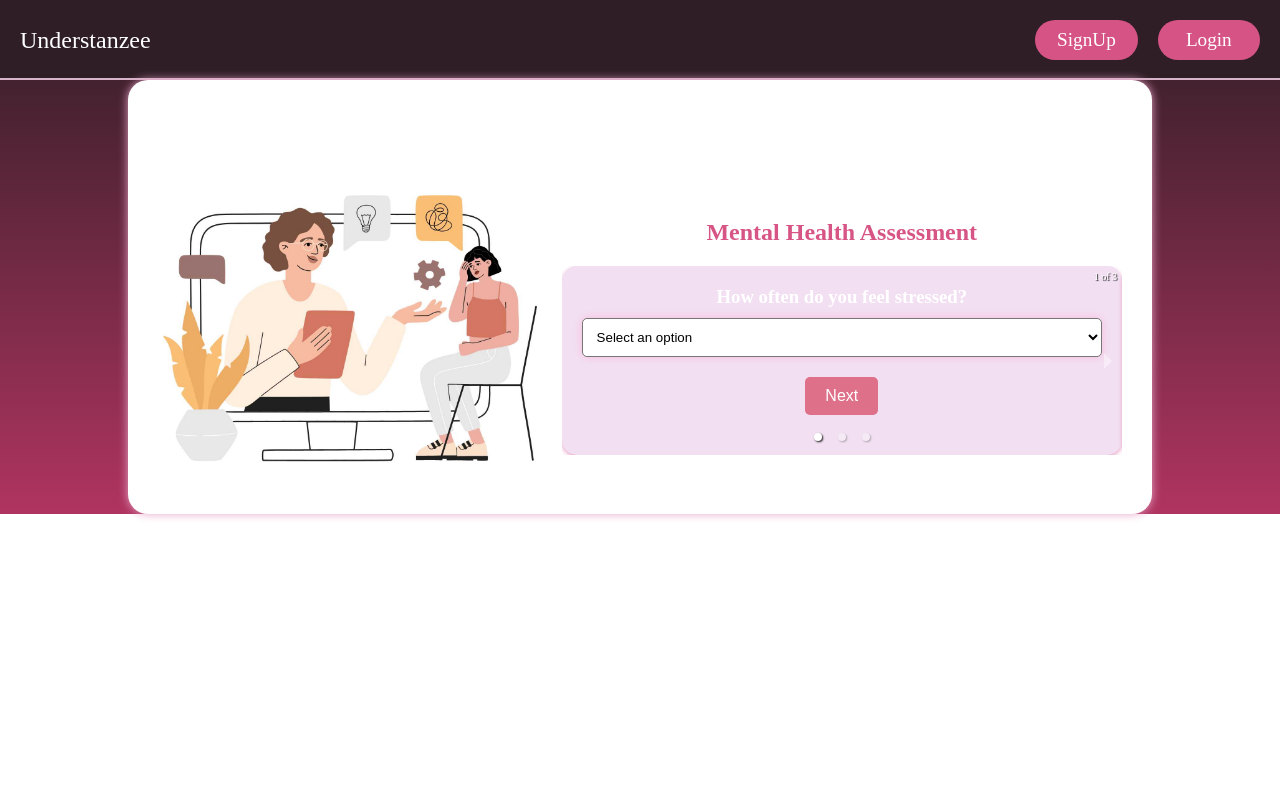
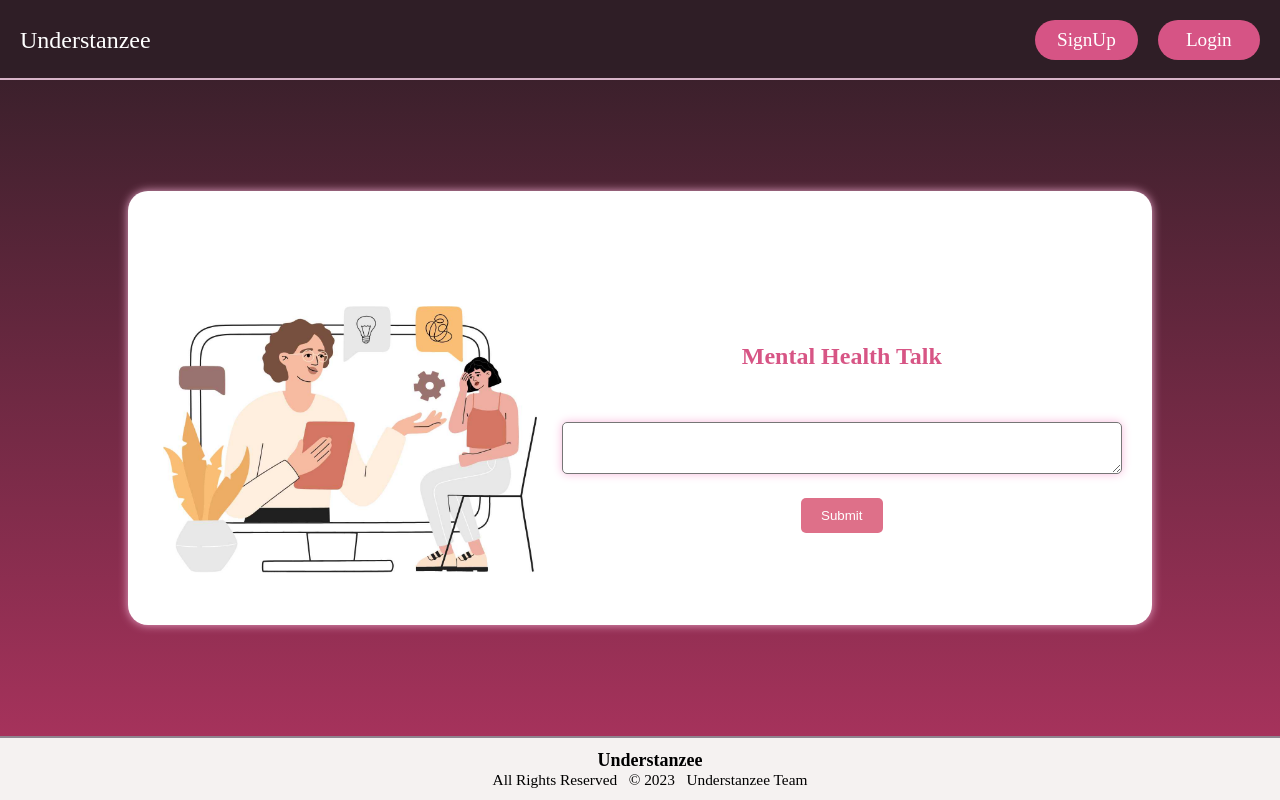
Before and after one commit to smartinternz02/SBSPS-Challenge-10711-HealthConnect-Streamlined-Doctors-Appointment-and-Health-Record-Management, a React (Vite) app in the folder understanding/: page /Assessment in a window 1280 px wide. Built offline with nearby package versions, Linux system fonts and the light colour scheme.

Commit message:
assis,psyho comp

```diff
--- a/understanding/src/App.jsx
+++ b/understanding/src/App.jsx
@@ -7,6 +7,7 @@ import Nav from './Component/Nav'
 import Login from './Screens/Login'
 import Register from './Screens/Register'
 import AssessmentCarousel from './Screens/Assessment'
+import PsychologistFinder from './Screens/PsychologistFinder';
 
 
 export default function App() {
@@ -19,7 +20,7 @@ export default function App() {
       <Route path='/Login'element={<Login/>}/>
       <Route path='/Register'element={<Register/>}/>
       <Route path='/Assessment'element={<AssessmentCarousel/>}/>
-
+      <Route path='/psychologist-finder'element={<PsychologistFinder/>}/>
     </Routes>
 
     </BrowserRouter>
--- a/understanding/src/Component/Nav.jsx
+++ b/understanding/src/Component/Nav.jsx
@@ -15,18 +15,18 @@ function Nav() {
   }
 
   const navStyles = {
-
     width: '8vw', padding: '.7vw 0px',
     borderRadius: '30px', backgroundColor: ' #d65485',
-     textDecoration: 'none', color: 'white',
-      cursor: 'pointer',fontSize:'1.5vw',
-      display:'flex',justifyContent:'center'
+    textDecoration: 'none', color: 'white',
+    cursor: 'pointer', fontSize: '1.5vw',
+    display: 'flex', justifyContent: 'center'
   };
+
   return (
     <div style={{ height: '10vmin', width: '100%', backgroundColor: '#2f1e26', display: 'flex', alignItems: 'center', padding: 20, fontSize: '3vmin', fontWeight: '400', zIndex: 9, boxShadow: 'inset 0 -2px 0vw #d7b4c8' }}>
-      <div style={{ width: '40vw' }}>
+      <Link to="/" style={{ width: '40vw',textDecoration:'none',color:'inherit' }}>
         Understanzee
-      </div>
+      </Link>
       {currentUser.currentuser ?
         <div style={{
           width: '60vw', display: 'flex', justifyContent: 'flex-end', gap:
--- a/understanding/src/Screens/Assessment.jsx
+++ b/understanding/src/Screens/Assessment.jsx
@@ -1,55 +1,38 @@
+
 import React, { useState } from 'react';
-import { Carousel } from 'react-responsive-carousel';
-import 'react-responsive-carousel/lib/styles/carousel.min.css';
+import axios from 'axios';
 import img1 from "../Assets/Psychology1.jpg";
 import '../styles/Assessment.css';
+import { useNavigate } from 'react-router-dom';
+import Footer from '../Component/Footer';
+
 
 const AssessmentCarousel = () => {
-  const [responses, setResponses] = useState({});
+  const navigate =useNavigate();
+  const [userInput, setUserInput] = useState('');
 
-  const questions = [
-    {
-      text: 'How often do you feel stressed?',
-      options: ['Never', 'Rarely', 'Sometimes', 'Often', 'Always']
-    },
-    {
-      text: 'Do you experience trouble sleeping?',
-      options: ['No', 'Yes']
-    },
-    {
-      text: 'Are you satisfied with your daily routine?',
-      options: ['Yes', 'No']
-    }
-  ];
-  const totalQuestions = questions.length;
-  const [currentIndex, setCurrentIndex] = useState(0);
-
-  const handleResponse = (question, answer) => {
-    setResponses({ ...responses, [question]: answer });
+  const handleUserInput = (e) => {
+    setUserInput(e.target.value);
   };
 
-  const handleNext = () => {
-    const currentQuestion = questions[currentIndex];
-    const currentResponse = responses[currentQuestion.text];
+  const handleForm = async (e) => {
+    e.preventDefault();
 
-    if (!currentResponse) {
-      alert('Please select an option for the current question.');
-      return;
+    try {
+      // await axios.post('http://127.0.0.1:5000/chat', {
+      //   user_input: userInput
+      // });
+      navigate("/psychologist-finder")
+
+
+    } catch (error) {
+      console.error('Error submitting assessment:', error);
     }
-
-    setCurrentIndex(currentIndex + 1);
-  };
-
-  const handleSubmit = () => {
-    // Submit the collected responses to the server
-
-    console.log(responses);
-
-    // Send responses to the server
-
   };
 
   return (
+    <>
+    <div className="cont">
     <div className="assessment-container">
       <div className="image-section">
         <img
@@ -57,43 +40,26 @@ const AssessmentCarousel = () => {
           alt="Doctor's Office"
         />
       </div>
-       <div className="carousel-section">
-      <h2 className="assessment-heading">Mental Health Assessment</h2>
-      <Carousel
-        showThumbs={false}
-        showArrows={true}
-        selectedItem={currentIndex}
-      >
-        {questions.map((question, index) => (
-          <div key={index} className="carousel-slide">
-            <h3 >{question.text}</h3>
-            <select
-              className="response-input"
-              onChange={(e) => handleResponse(question.text, e.target.value)}
-              value={responses[question.text] || ''}
-            >
-              <option value="">Select an option</option>
-              {question.options.map((option, index) => (
-                <option key={index} value={option}>
-                  {option}
-                </option>
-              ))}
-            </select>
-            {index < totalQuestions - 1 && (
-              <button className="next-button" onClick={handleNext}>
-                Next
-              </button>
-            )}
-            {index === totalQuestions - 1 && (
-              <button className="submit-button" onClick={handleSubmit}>
-                Submit
-              </button>
-            )}
-          </div>
-        ))}
-      </Carousel>
+      <div className="carousel-section">
+        <h2 className="assessment-heading">Mental Health Talk</h2>
+        <form onSubmit={handleForm}>
+          <h3>Write what you are feeling currently/your query</h3>
+          <textarea
+            className="response-input"
+            onChange={handleUserInput}
+            value={userInput}
+          />
+          <button type="submit" className="submit-button">
+            Submit
+          </button>
+        </form>
+
       </div>
+
     </div>
+    </div>
+    <Footer></Footer>
+    </>
   );
 };
 
--- a/understanding/src/Screens/PsychologistFinder.jsx
+++ b/understanding/src/Screens/PsychologistFinder.jsx
@@ -1,16 +1,36 @@
+
 import React, { useState, useEffect } from 'react';
-import img1 from "../assests/Psychology2.jpg";
+import img1 from "../Assets/Psychology2.jpg";
 import axios from 'axios';
+import Footer from '../Component/Footer';
+import '../styles/Psycology.css';
 
 const PsychologistFinder = () => {
   const [psychologists, setPsychologists] = useState([]);
+  const [sol, setSol] = useState('sorry, try again ');
 
   useEffect(() => {
+    // Fetch psychologists based on user's current location
+
+    const result = async () => {
+      try {
+        const solution = await axios.get('http://127.0.0.1:5000/response',);
+        if (solution) {
+          setSol(solution);
+        }
+
+
+      } catch (error) {
+        console.error('Error submitting assessment:', error);
+      }
+    }
+    result();
 
     const fetchPsychologists = async () => {
       try {
 
         const response = await axios.get("http://localhost:8080/api/auth/psychologists");
+        console.log("YOGITA");
         setPsychologists(response.data);
       } catch (error) {
         console.error('Error fetching psychologists:', error);
@@ -21,17 +41,28 @@ const PsychologistFinder = () => {
   }, []);
 
   return (
-    <div style={{ display: 'flex', flexDirection: 'row', alignItems: 'center', justifyContent: 'space-between' }}>
-      <div style={{ flex: 1, padding: '10px' }}>
+    <div className='cont' style={{ display: 'block' }}>
+      <h1 style={{}}>Our Suggestion....</h1>
+      <div className="box">
+        <div className="resp">
+          <p style={{ fontSize: '1.6vw' }}>{sol}</p>
+        </div>
+        <div className="imgss">
+        <img src="https://encrypted-tbn0.gstatic.com/images?q=tbn:ANd9GcTELNbuwMPQAypHZZsmoWFFkA_RDRGZ4YKCKA&usqp=CAU" alt=""  style={{width:'100%',heigh:'100%',objectFit:'cover',borderRadius:'50%'}}/>
+        </div>
+      </div>
+      <div style={{ width: '100%', height: '60vh', display: 'flex', alignItems: 'center', justifyContent: 'center', color: 'black', gap: '2vw', color: 'black', marginBottom: '2vw' }}>
+        <div style={{ width: '40%', height: '100%', padding: '10px' }}>
           <img
             src={img1}
             alt="Psychologist Finder"
-          style={{ width: '60%', height: 'auto' }}
+            style={{ width: '100%', height: '100%',objectFit:'cover',borderRadius:'30px' }}
           />
         </div>
-      <div style={{ flex: 1, padding: '10px', backgroundColor: 'white', boxShadow: '0 0 10px #e8a5c8' }}>
-        <h2 style={{color:'d75585',font : '24px'}}>Psychologists Near You</h2>
-        <ul style={styles.psychologistList}>
+        <div style={{ width: '40%', height: 'auto', backgroundColor: 'white', boxShadow: '0 0 10px #e8a5c8',padding:'1vw',borderRadius:'15px' }}>
+          <h2 style={{ font: '24px' }}>Psychologists Near You</h2>
+          <ul className='psychologistList'>
+
             {psychologists.map((psychologist) => (
               <li key={psychologist.id} style={styles.psychologistItem}>
                 <h3>{psychologist.name}</h3>
@@ -39,19 +70,16 @@ const PsychologistFinder = () => {
                 <p>Contact: {psychologist.contact}</p>
               </li>
             ))}
+
           </ul>
 
         </div>
       </div>
+      <Footer></Footer>
+    </div>
   );
 };
 const styles = {
-  psychologistList: {
-     listStyleType: 'none',
-    padding: 0,
-    margin: 0,
-
-  },
   psychologistItem: {
     border: '1px solid #ccc',
     borderRadius: '5px',
--- a/understanding/src/styles/Assessment.css
+++ b/understanding/src/styles/Assessment.css
@@ -1,3 +1,10 @@
+.cont{
+  min-height: 82vh;
+  width: 100%;
+  display: flex;
+  align-items: center;
+}
+
 .assessment-container {
   width: 80%;
   margin: 0 auto;
--- /dev/null
+++ b/understanding/src/styles/Psycology.css
@@ -0,0 +1,40 @@
+
+.cont>h1{
+    font-size:2.2vw;
+    padding:1.5vw 5vw;
+    background: linear-gradient( #fff, cyan);
+    -webkit-background-clip: text;
+    color: transparent;
+}
+.box{
+    width:100%;
+    display: flex;
+    justify-content: flex-start;
+    gap:5vw;
+    padding:0 5vw;
+    margin-bottom: 1vw;
+}
+
+.resp {
+    padding: 1vw;
+    width: 50%;
+    max-height:53.5vh;
+    overflow:'auto';
+    border: 2px solid rgb(114, 210, 239);
+    background-color: #ffffff;
+    color: rgb(0, 0, 0);
+    border-radius: 25px;
+    overflow: auto;
+}
+.resp::-webkit-scrollbar{
+    display: none;
+}
+.imgss{
+    width:30%;
+    max-height:53.5vh;
+    overflow: hidden;
+}
+
+.psychologistList {
+    list-style: none;
+},
```
Lines whose indentation alone changed are shown as unchanged.
